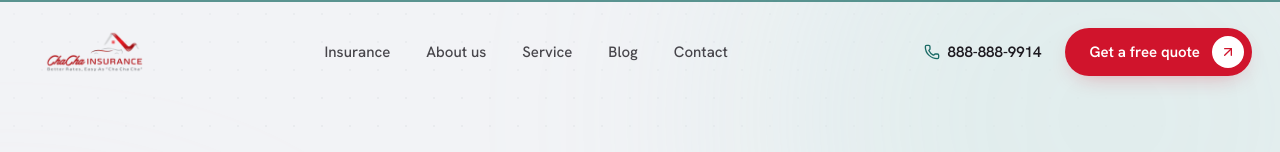
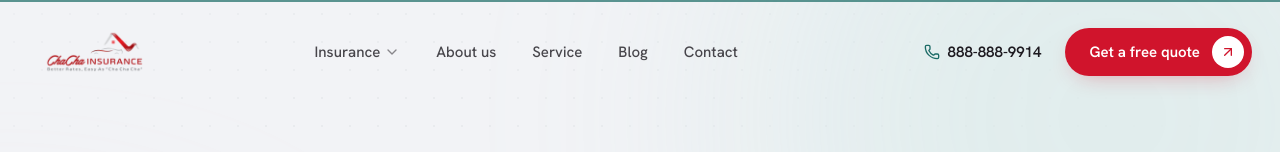
Before and after one commit to shishir1337/chachacha, a Next.js app: page / in a window 1280 px wide. Shown: the top 152 px of the page. Built offline with nearby package versions, Linux system fonts and the light colour scheme; a web font is replaced by a local one.

Commit message:
Fix: minor issue of mascot

```diff
--- a/src/components/Nav.tsx
+++ b/src/components/Nav.tsx
@@ -3,27 +3,87 @@
 import Image from "next/image";
 import Link from "next/link";
 import clsx from "clsx";
-import { useEffect, useState } from "react";
+import { useEffect, useRef, useState } from "react";
 import { AnimatePresence, motion, useMotionValueEvent, useScroll } from "motion/react";
-import { Phone } from "lucide-react";
-import { contact, nav } from "@/lib/content";
+import { ArrowUpRight, ChevronDown, Phone } from "lucide-react";
+import { categories, contact, nav } from "@/lib/content";
+import { coverIcons } from "@/lib/icons";
 import { Button, Magnetic } from "./ui";
+
+/** Every kind of cover, grouped: the "Insurance" dropdown on wide screens. */
+function InsuranceMenu({ onPick }: { onPick: () => void }) {
+  return (
+    <div className="overflow-hidden rounded-[1.75rem] bg-white shadow-[0_30px_80px_-30px_rgb(10_34_41/0.45)] ring-1 ring-ink/5">
+      <div className="grid grid-cols-4 gap-6 p-7">
+        {categories.map((cat) => (
+          <div key={cat.name}>
+            <p className="text-xs font-semibold tracking-wide text-teal uppercase">{cat.name}</p>
+            <p className="mt-1 min-h-10 text-sm text-slate">{cat.tagline}</p>
+            <ul className="mt-4 space-y-1">
+              {cat.products.map((p) => {
+                const Icon = coverIcons[p.slug];
+                return (
+                  <li key={p.slug}>
+                    <Link
+                      href={`/${p.slug}`}
+                      onClick={onPick}
+                      className="group/item -mx-2 flex items-center gap-3 rounded-2xl px-2 py-2 text-[0.9375rem] font-medium text-ink transition-colors hover:bg-porcelain focus-visible:bg-porcelain"
+                    >
+                      <span className="grid size-9 shrink-0 place-items-center rounded-xl bg-porcelain text-teal transition-colors group-hover/item:bg-white">
+                        <Icon className="size-[1.1rem]" strokeWidth={1.75} aria-hidden />
+                      </span>
+                      {p.name}
+                    </Link>
+                  </li>
+                );
+              })}
+            </ul>
+          </div>
+        ))}
+      </div>
+      <div className="flex items-center justify-between gap-6 border-t border-ink/5 bg-porcelain/60 px-7 py-4 text-sm">
+        <p className="text-slate">Not sure what you need? We&apos;ll map it out with you, free.</p>
+        <Link href="/insurance" onClick={onPick} className="group/all inline-flex items-center gap-1.5 font-semibold text-ink transition-colors hover:text-teal">
+          See all insurance
+          <ArrowUpRight className="size-4 transition-transform group-hover/all:translate-x-0.5 group-hover/all:-translate-y-0.5" aria-hidden />
+        </Link>
+      </div>
+    </div>
+  );
+}
 
 export default function Nav() {
   const { scrollY } = useScroll();
   const [hidden, setHidden] = useState(false);
   const [solid, setSolid] = useState(false);
   const [open, setOpen] = useState(false);
+  // the "Insurance" dropdown: opens on hover or keyboard focus, closes a moment after the pointer leaves
+  const [menu, setMenu] = useState(false);
+  const closeT = useRef<number | undefined>(undefined);
+  const showMenu = () => {
+    window.clearTimeout(closeT.current);
+    setMenu(true);
+  };
+  const hideMenu = (delay = 160) => {
+    window.clearTimeout(closeT.current);
+    closeT.current = window.setTimeout(() => setMenu(false), delay);
+  };
 
   useMotionValueEvent(scrollY, "change", (y) => {
     const prev = scrollY.getPrevious() ?? 0;
     setSolid(y > 24);
-    setHidden(y > prev && y > 400 && !open);
+    const hide = y > prev && y > 400 && !open;
+    setHidden(hide);
+    if (hide) setMenu(false);
   });
 
   useEffect(() => {
     document.documentElement.style.overflow = open ? "hidden" : "";
-    const onKey = (e: KeyboardEvent) => e.key === "Escape" && setOpen(false);
+    const onKey = (e: KeyboardEvent) => {
+      if (e.key !== "Escape") return;
+      setOpen(false);
+      setMenu(false);
+    };
     window.addEventListener("keydown", onKey);
     return () => window.removeEventListener("keydown", onKey);
   }, [open]);
@@ -38,7 +98,7 @@ export default function Nav() {
       >
         <div
           className={clsx(
-            "mx-auto flex h-16 max-w-[88rem] items-center justify-between gap-4 rounded-full pr-2 pl-4 transition-[background-color,box-shadow,backdrop-filter] duration-500 sm:h-[4.5rem] sm:pl-6",
+            "relative mx-auto flex h-16 max-w-[88rem] items-center justify-between gap-4 rounded-full pr-2 pl-4 transition-[background-color,box-shadow,backdrop-filter] duration-500 sm:h-[4.5rem] sm:pl-6",
             open
               ? "bg-white"
               : solid
@@ -52,11 +112,24 @@ export default function Nav() {
 
           <nav aria-label="Main" className="hidden lg:block">
             <ul className="flex items-center gap-1">
-              {nav.map((item) => (
-                <li key={item.href}>
+              {nav.map((item) => {
+                const dropdown = item.href === "/insurance";
+                return (
+                  <li
+                    key={item.href}
+                    {...(dropdown && {
+                      onMouseEnter: showMenu,
+                      onMouseLeave: () => hideMenu(),
+                      onFocus: showMenu,
+                      onBlur: (e: React.FocusEvent) => !e.currentTarget.contains(e.relatedTarget) && hideMenu(0),
+                    })}
+                  >
                     <Link
                       href={item.href}
-                    className="group block rounded-full px-4 py-2 text-[0.9375rem] font-medium text-ink/80 transition-colors hover:text-ink"
+                      onClick={() => setMenu(false)}
+                      aria-expanded={dropdown ? menu : undefined}
+                      aria-controls={dropdown ? "insurance-menu" : undefined}
+                      className="group flex items-center gap-1 rounded-full px-4 py-2 text-[0.9375rem] font-medium text-ink/80 transition-colors hover:text-ink"
                     >
                       <span className="relative block overflow-hidden">
                         <span className="block transition-transform duration-500 ease-[var(--ease-out-expo)] group-hover:-translate-y-full">
@@ -66,9 +139,30 @@ export default function Nav() {
                           {item.label}
                         </span>
                       </span>
+                      {dropdown && (
+                        <ChevronDown aria-hidden className={clsx("size-4 text-ink/50 transition-transform duration-300", menu && "rotate-180 text-teal")} />
+                      )}
                     </Link>
+                    {dropdown && (
+                      <AnimatePresence>
+                        {menu && (
+                          <motion.div
+                            id="insurance-menu"
+                            initial={{ opacity: 0, y: 8 }}
+                            animate={{ opacity: 1, y: 0 }}
+                            exit={{ opacity: 0, y: 6 }}
+                            transition={{ duration: 0.25, ease: [0.16, 1, 0.3, 1] }}
+                            // centred under the whole header bar; the top padding bridges the gap so the pointer can travel into it
+                            className="absolute top-full left-1/2 w-[min(58rem,calc(100vw-2.5rem))] -translate-x-1/2 pt-3"
+                          >
+                            <InsuranceMenu onPick={() => setMenu(false)} />
+                          </motion.div>
+                        )}
+                      </AnimatePresence>
+                    )}
                   </li>
-              ))}
+                );
+              })}
             </ul>
           </nav>
 
@@ -108,7 +202,7 @@ export default function Nav() {
             animate={{ clipPath: "circle(150% at 100% 0%)" }}
             exit={{ clipPath: "circle(0% at 100% 0%)" }}
             transition={{ duration: 0.7, ease: [0.65, 0, 0.35, 1] }}
-            className="grain fixed inset-0 z-40 flex flex-col bg-night px-6 pt-28 pb-8 text-white lg:hidden"
+            className="grain fixed inset-0 z-40 flex flex-col overflow-y-auto overscroll-contain bg-night px-6 pt-28 pb-8 text-white lg:hidden"
           >
             <nav aria-label="Mobile" className="flex-1">
               <ul className="space-y-1">
@@ -127,6 +221,26 @@ export default function Nav() {
                       >
                         {item.label}
                       </Link>
+                      {item.href === "/insurance" && (
+                        // every kind of cover, compact, under the big "Insurance" link
+                        <ul className="mt-2 mb-4 grid grid-cols-2 gap-x-4 gap-y-1">
+                          {categories.flatMap((c) => c.products).map((p) => {
+                            const Icon = coverIcons[p.slug];
+                            return (
+                              <li key={p.slug}>
+                                <Link
+                                  href={`/${p.slug}`}
+                                  onClick={() => setOpen(false)}
+                                  className="flex items-center gap-2.5 py-1.5 text-base text-white/75 transition-colors hover:text-white"
+                                >
+                                  <Icon className="size-4 text-seaglass" strokeWidth={1.75} aria-hidden />
+                                  {p.name}
+                                </Link>
+                              </li>
+                            );
+                          })}
+                        </ul>
+                      )}
                     </motion.div>
                   </li>
                 ))}
--- a/src/lib/content.ts
+++ b/src/lib/content.ts
@@ -14,7 +14,7 @@ export const contact = {
 };
 
 export const nav = [
-  { label: "Insurance", href: "#coverage" },
+  { label: "Insurance", href: "/insurance" },
   { label: "About us", href: "/about-us" },
   { label: "Service", href: "/service" },
   { label: "Blog", href: "/blog" },
```
Lines whose indentation alone changed are shown as unchanged.
